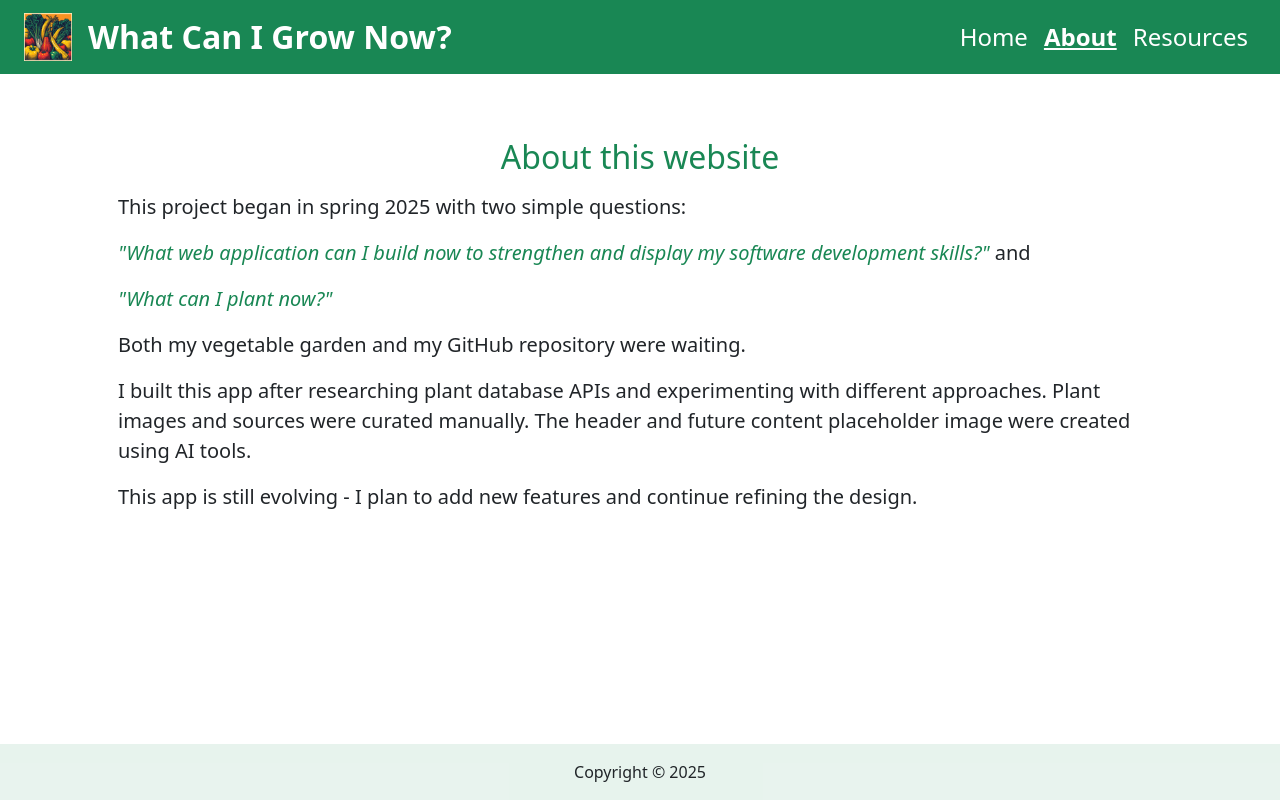
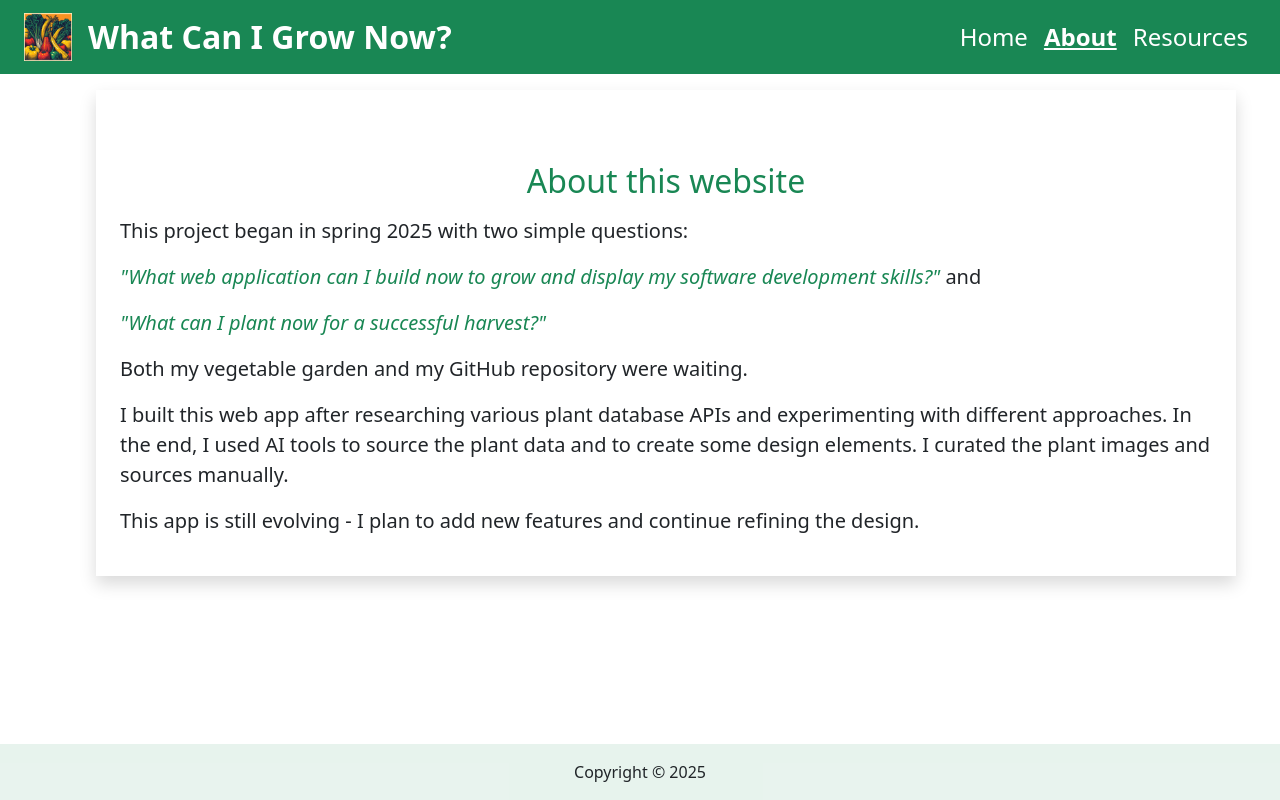
Before and after one commit to scmsal/gardening-app, a React (Vite) app in the folder client/: page /about in a window 1280 px wide. Built offline with nearby package versions, Linux system fonts and the light colour scheme; no server answers.

Commit message:
edited padding and text

```diff
--- a/client/src/pages/About.jsx
+++ b/client/src/pages/About.jsx
@@ -2,30 +2,29 @@ import { Container } from "react-bootstrap";
 
 const AboutPage = () => {
   return (
-    <Container className="px-5">
+    <Container className="p-4 mx-md-5 shadow">
       <h2 className="text-success text-center mt-5 mb-3">About this website</h2>
       <p className="fs-5 mb-3">
         This project began in spring 2025 with two simple questions:
       </p>
       <p className="text-success fst-italic fs-5 mb-3">
-        "What web application can I build now to strengthen and display my
-        software development skills?"{" "}
-        <span className="text-body fst-normal">and</span>
+        "What web application can I build now to grow and display my software
+        development skills?" <span className="text-body fst-normal">and</span>
       </p>
       <p className="fs-5 mb-3">
         <span className="text-success fst-italic fs-5 ">
           {" "}
-          "What can I plant now?"
+          "What can I plant now for a successful harvest?"
         </span>{" "}
       </p>
       <p className="fs-5 ">
         Both my vegetable garden and my GitHub repository were waiting.{" "}
       </p>
       <p className="fs-5">
-        I built this app after researching plant database APIs and experimenting
-        with different approaches. Plant images and sources were curated
-        manually. The header and future content placeholder image were created
-        using AI tools.
+        I built this web app after researching various plant database APIs and
+        experimenting with different approaches. In the end, I used AI tools to
+        source the plant data and to create some design elements. I curated the
+        plant images and sources manually.
       </p>
       <p className="fs-5">
         This app is still evolving - I plan to add new features and continue
```
